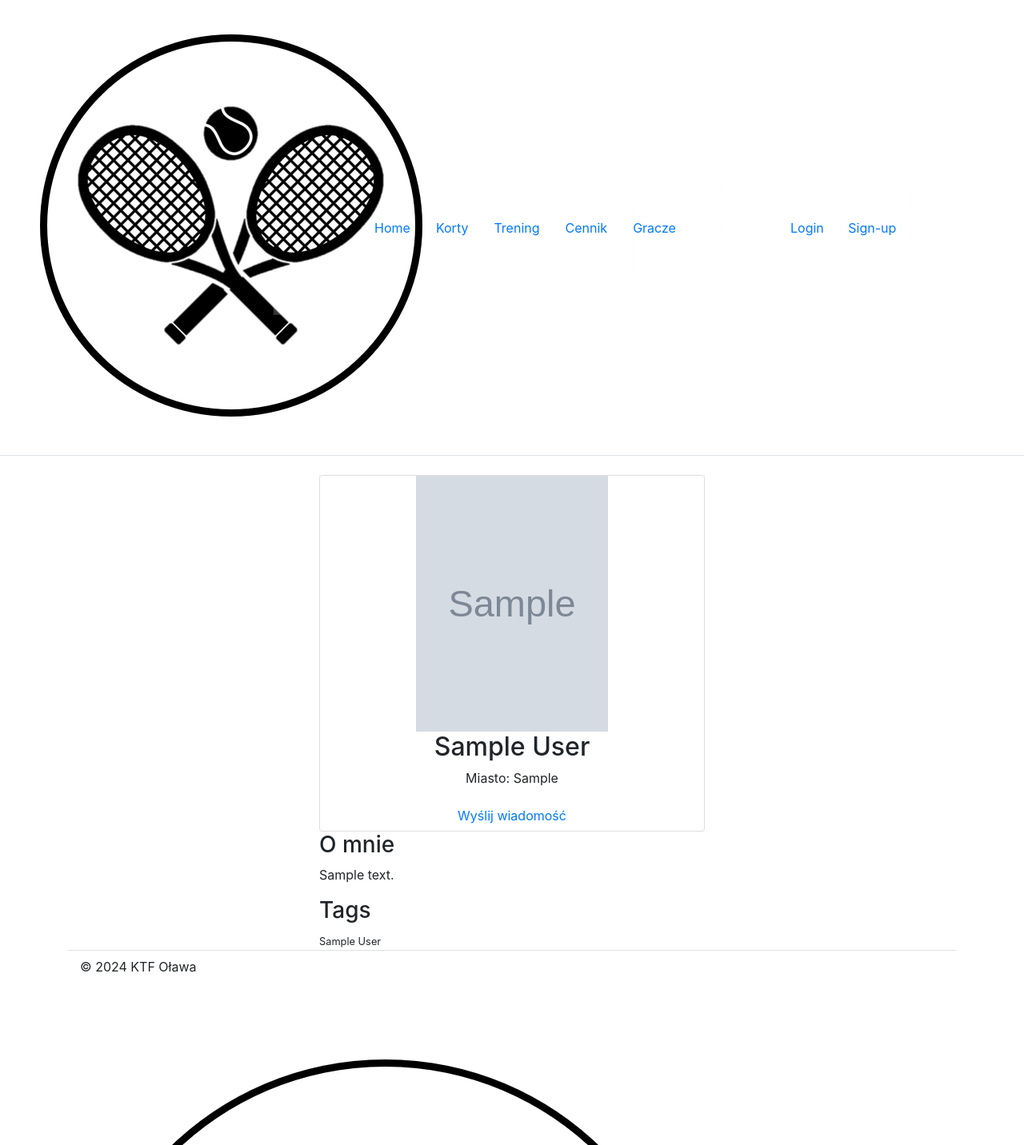
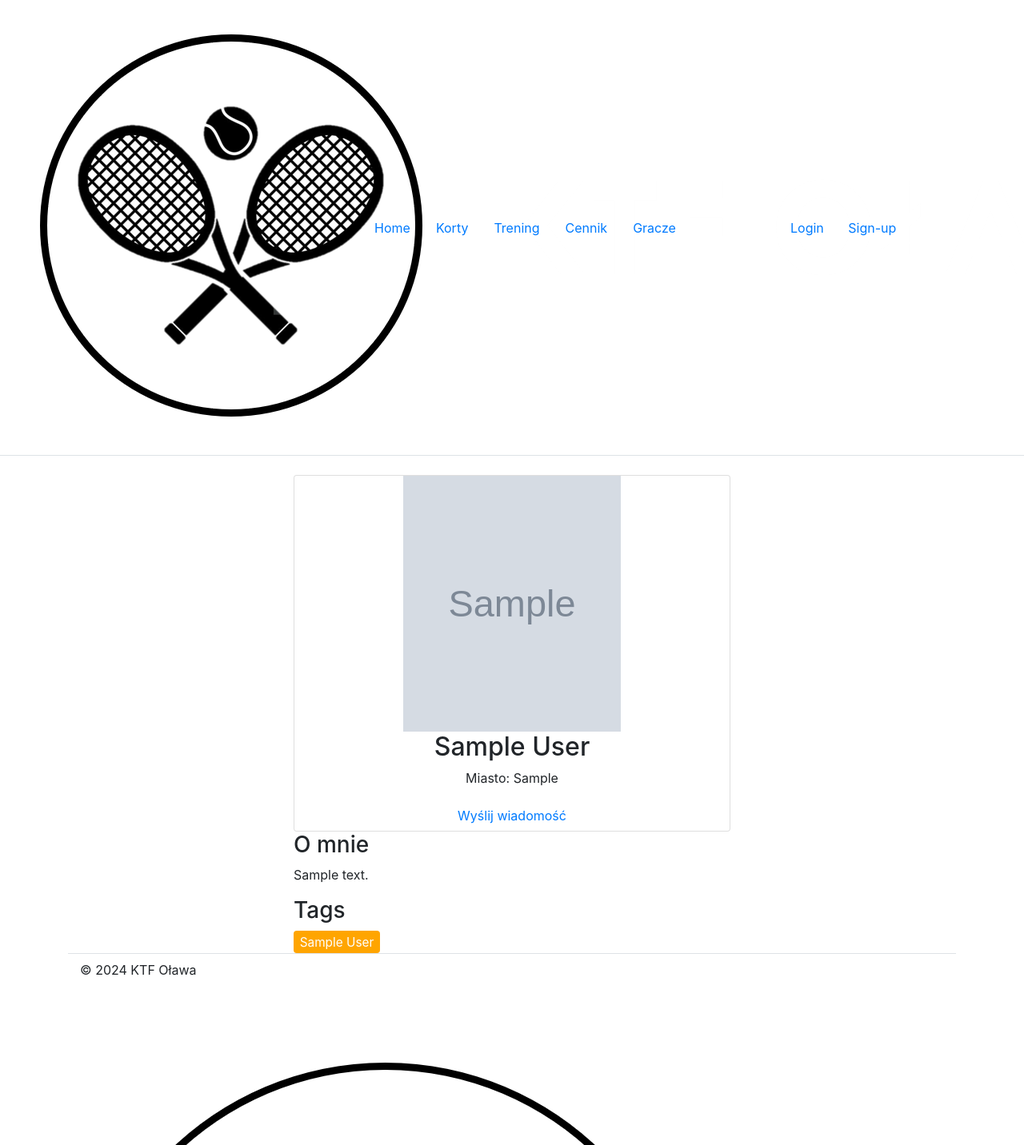
Before and after one commit to rado1337/tennis_club, a Django app: page /accounts/profile/1/ in a window 1280 px wide; the page is wider, and only the part inside the window is pictured. Shown: the top 1432 px of that part at 80% size. Run offline with Django 5.2, Linux system fonts and the light colour scheme; tables that the repository leaves empty hold one stand-in row (values such as "Sample post"); grey boxes marked "Sample" are stand-in pictures; some libraries are stand-ins or nearby versions.

Commit message:
Modifications added

```diff
--- a/accounts/models.py
+++ b/accounts/models.py
@@ -29,6 +29,9 @@
     name = models.CharField(max_length=255)
     created = models.DateTimeField(auto_now_add=True)
 
+    def __str__(self):
+        return self.name
+
 class Trainer(models.Model):
     profile = models.OneToOneField(Profile, on_delete=models.CASCADE)
     specialization = models.CharField(max_length=255)
--- a/accounts/templates/accounts/profile_detail.html
+++ b/accounts/templates/accounts/profile_detail.html
@@ -2,7 +2,7 @@
 
 {% block content %}
 <main class="profile my-md">
-    <div class="container" style="width: 40%; margin: 0 auto;">
+    <div class="container" style="width: 45%; margin: 0 auto;">
         <div class="layout">
             <div class="column column--1of3">
                 <div class="card text-center">
@@ -11,7 +11,7 @@
                         <h2 class="dev__name">{{ profile.name }}</h2>
                         <p class="dev__location">Miasto: {{ profile.city }}</p>
                         {% if request.user.profile.id != profile.id %}
-                        <a href="#" class="btn btn--sub btn--lg">Wyślij wiadomość</a>
+                        <a href="#" class="btn btn--sub btn--lg" >Wyślij wiadomość</a>
                         {% endif %}
                     </div>
                 </div>
@@ -21,15 +21,13 @@
                     <h3 class="info__title">O mnie</h3>
                     <p class="info__about">{{ profile.bio }}</p>
                 </div>
-                <div class="info">
-                    <h3 class="info__title">Tags</h3>
-                    <div class="info__tags">
+                <div class="info2">
+                    <h3 class="tags__title">Tags</h3>
                         {% for tag in profile.tags.all %}
-                        <span class="tag tag--pill tag--sub tag--lg">
-                            <small>{{ tag.name }}</small>
+                        <span class="badge bg-primary tag--pill" style="background-color: orange !important; color: white !important; font-size: 1.2rem; font-weight: 1000; border-radius: 0.25rem;">
+                            <small style="color: white !important;">{{ tag.name }}</small>
                         </span>
                         {% endfor %}
-                    </div>
                 </div>
             </div>
         </div>
--- a/tennis_club/templates/home.html
+++ b/tennis_club/templates/home.html
@@ -12,7 +12,7 @@
 		class="img-fluid rounded-10"
 	/>
 	<div class="position-absolute text-white" style="top: 260px; left: 50%; transform: translate(-50%, -50%);">
-		<h1 style="color: white; text-shadow: -1px -1px 0 #000, 1px -1px 0 #000, -1px 1px 0 #000, 1px 1px 0 #000; font-size: 3.7rem;">
+		<h1 style="color: white; text-shadow: -1px -1px 0 #7a7a7a, 1px -1px 0 #7a7a7a, -1px 1px 0 #7a7a7a, 1px 1px 0 #7a7a7a; font-size: 3.7rem;">
 			<strong>Tenis z Formatem</strong>
 		</h1>
 	</div>
--- a/tennis_club/templates/register.html
+++ b/tennis_club/templates/register.html
@@ -33,13 +33,13 @@
             {% endfor %}
 
             <div class="auth__actions text-center">
-                <input class="btn btn--sub btn--lg" type="submit" value="Sign Up" />
+                <input class="btn btn--sub btn--lg" type="submit" value="Zapisz się" />
             </div>
         </form>
-        <div class="auth__alternative text-center">
+        <!-- <div class="auth__alternative text-center">
             <p>Masz już konto?</p>
             <a href="{% url 'login' %}" class="btn btn--sub btn--lg">Log In</a>
-        </div>
+        </div> -->
     </div>
 </div>
 {% endblock %}
```
Also changed, not shown: accounts/forms.py (+14 -2 lines).
